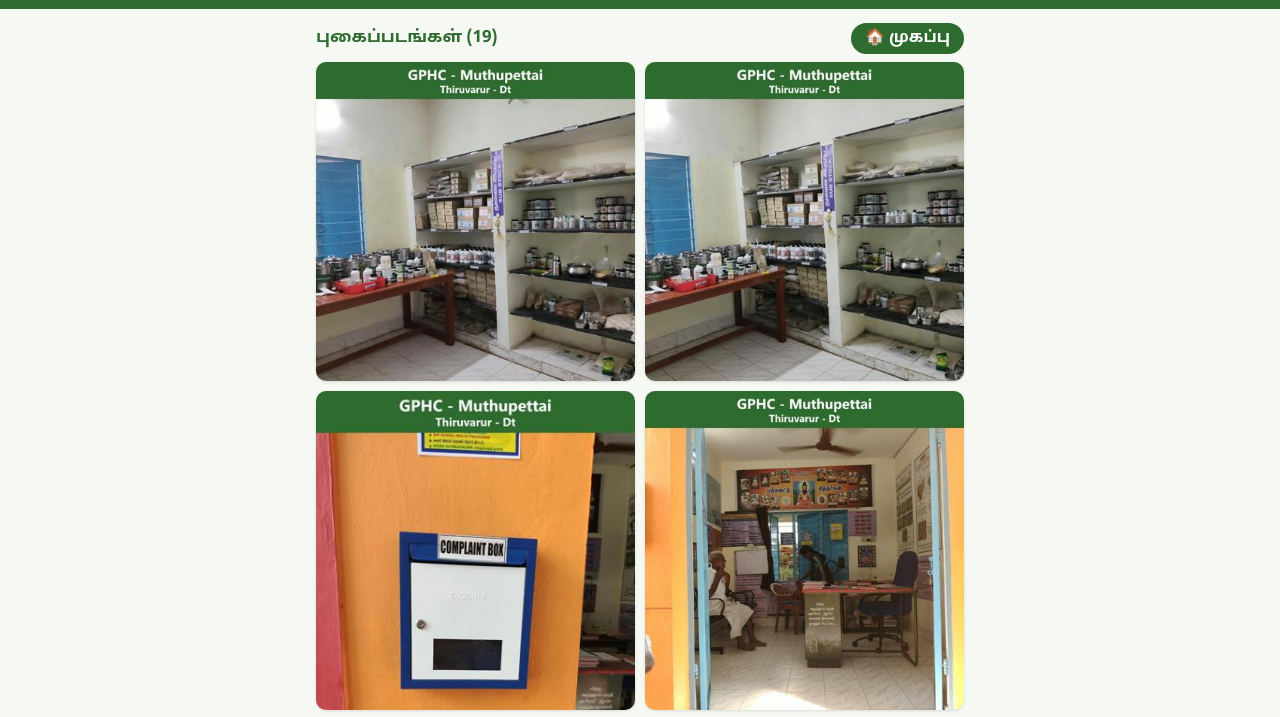
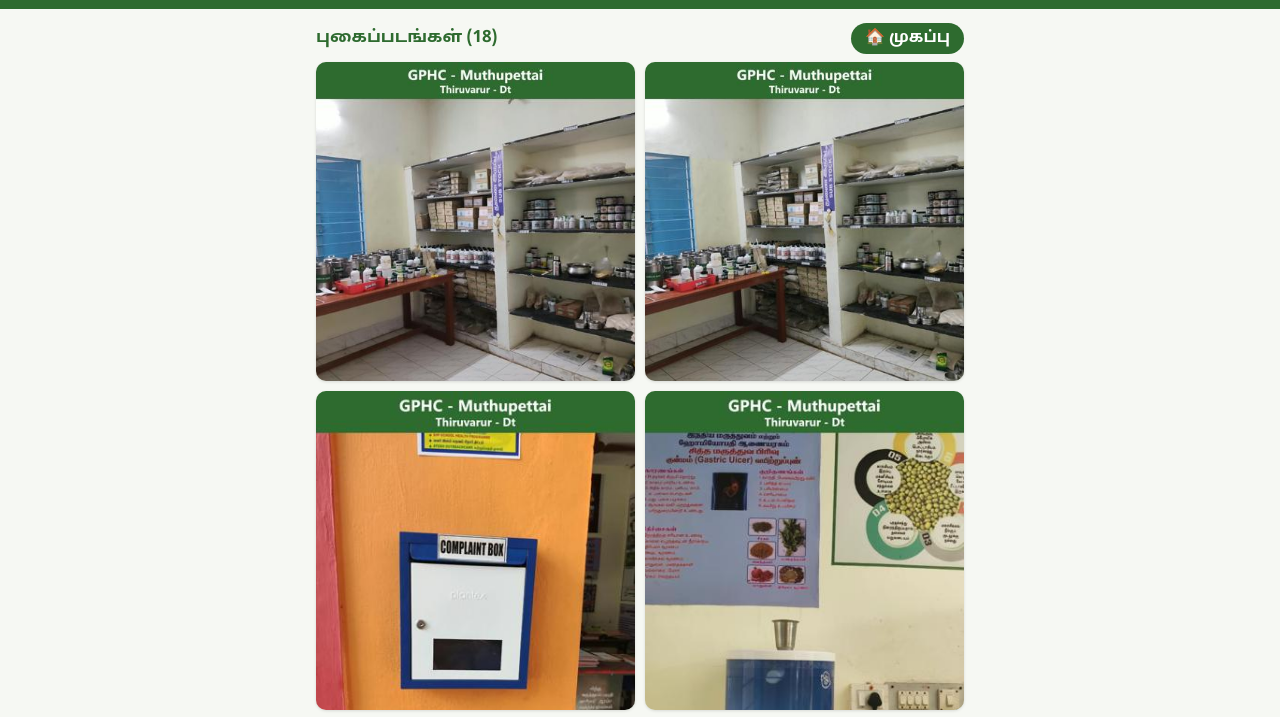
Before and after one commit to siddha-mooligai/siddha-mooligai.github.io, a plain HTML site: page clinic/index.html in a window 1280 px wide. Shown: the part 64-781 px from the top of the page. Drawn offline with Linux system fonts and the light colour scheme.

Commit message:
Remove clinic doorway photo

```diff
--- a/clinic/index.html
+++ b/clinic/index.html
@@ -17,14 +17,13 @@
 </header>
 <main>
 <div class="list-top">
-  <h2 class="list-heading">புகைப்படங்கள் (19)</h2>
+  <h2 class="list-heading">புகைப்படங்கள் (18)</h2>
   <a class="home" href="../">🏠 முகப்பு</a>
 </div>
 <ul class="gallery g-clinic">
 <li><button type="button" class="g-item" data-full="img/clinic-01.jpg?v=d2dc24ec" data-cap=""><img src="thumb/clinic-01.jpg?v=0a8d8a9d" alt="சிகிச்சைப் பிரிவு" loading="lazy"></button></li>
 <li><button type="button" class="g-item" data-full="img/clinic-02.jpg?v=05278fc7" data-cap=""><img src="thumb/clinic-02.jpg?v=4d2b756e" alt="சிகிச்சைப் பிரிவு" loading="lazy"></button></li>
 <li><button type="button" class="g-item" data-full="img/clinic-05.jpg?v=5d6fcec5" data-cap=""><img src="thumb/clinic-05.jpg?v=685d3aae" alt="சிகிச்சைப் பிரிவு" loading="lazy"></button></li>
-<li><button type="button" class="g-item" data-full="img/clinic-06.jpg?v=f2039d41" data-cap=""><img src="thumb/clinic-06.jpg?v=d424805f" alt="சிகிச்சைப் பிரிவு" loading="lazy"></button></li>
 <li><button type="button" class="g-item" data-full="img/clinic-07.jpg?v=fb2210e4" data-cap=""><img src="thumb/clinic-07.jpg?v=c8145b4a" alt="சிகிச்சைப் பிரிவு" loading="lazy"></button></li>
 <li><button type="button" class="g-item" data-full="img/clinic-08.jpg?v=8ac7e176" data-cap=""><img src="thumb/clinic-08.jpg?v=15a1aff4" alt="சிகிச்சைப் பிரிவு" loading="lazy"></button></li>
 <li><button type="button" class="g-item" data-full="img/clinic-09.jpg?v=54cd94dc" data-cap=""><img src="thumb/clinic-09.jpg?v=90fbfae6" alt="சிகிச்சைப் பிரிவு" loading="lazy"></button></li>
```
Also changed, not shown: index.html (+1 -1 lines), clinic/img/clinic-06.jpg (deleted), clinic/thumb/clinic-06.jpg (deleted).
